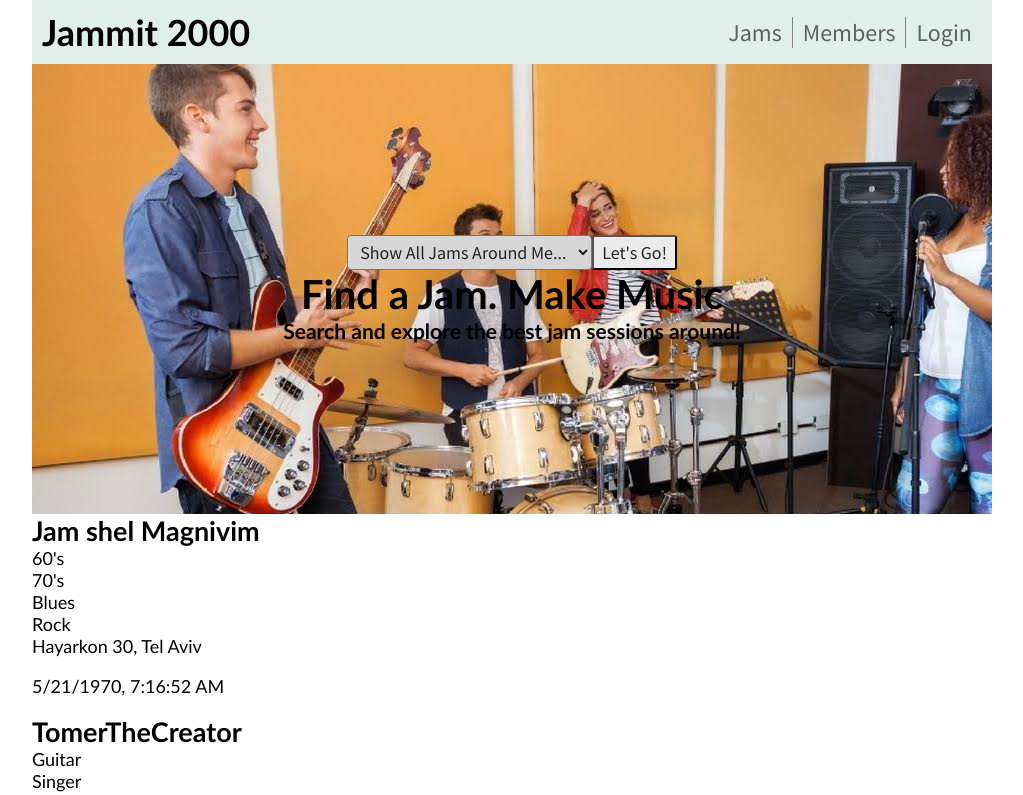
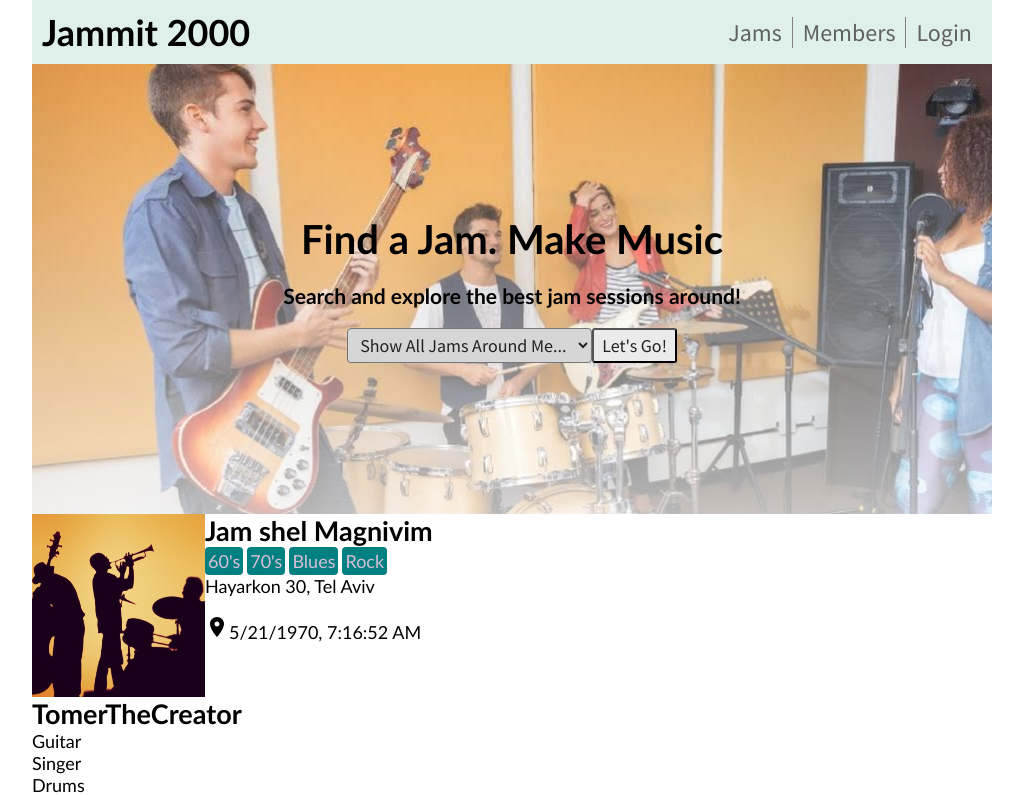
Before and after one commit to Evikk/jammit, a React (Create React App) app in the folder frontend/: page /#/ in a window 1280 px wide. Shown: the top 795 px of the page, without its empty margins (128-1151 px from the left). Built offline with nearby package versions, Linux system fonts and the light colour scheme.

Commit message:
jam preview design

```diff
--- /dev/null
+++ b/frontend/src/assets/styles/cmps/_JamPreview.scss
@@ -0,0 +1,17 @@
+.jam-card {
+
+}
+
+.jam-card-content {
+
+}
+
+.jam-card-tags {
+    grid-gap: 4px;
+    * {
+        border-radius: 4px;
+        background-color: teal;
+        padding: 3px;
+        color: thistle;
+    }
+}
--- a/frontend/src/assets/styles/main.scss
+++ b/frontend/src/assets/styles/main.scss
@@ -14,6 +14,7 @@
 
 // Components
 @import "cmps/Header";
+@import "cmps/JamPreview";
 
 //Views
 @import "views/HomePage";
--- a/frontend/src/assets/styles/views/_HomePage.scss
+++ b/frontend/src/assets/styles/views/_HomePage.scss
@@ -6,7 +6,10 @@
     flex-direction: column;
     align-items: center;
     justify-content: center;
-    background-image: url('../../img/jam-session.jpg');
+    background-image: linear-gradient(to bottom, rgba(228, 224, 224, 0.056), rgba(255, 255, 255, 0.714)),
+    url('../../img/jam-session.jpg');
+    grid-gap: 20px;
+    background-size: cover;
 }
 
 .hero-title {
--- a/frontend/src/cmps/JamPreview.jsx
+++ b/frontend/src/cmps/JamPreview.jsx
@@ -1,18 +1,21 @@
 import { useHistory } from "react-router-dom";
+import jamThumb from "../assets/img/jam-thumb.jpg"
+import LocationOnIcon from '@material-ui/icons/LocationOn';
+
 export function JamPreview({ jam }) {
     const history = useHistory()
     return (
-        <li className="jam-card">
-            {/* <img src={jam.img_url} className="jam-img" alt="jam"/> */}
-            <div className="jam-card-title" onClick={()=>history.push(`/jam/${jam._id}`)}>
+        <li className="jam-card flex">
+            <img src={jamThumb} className={jamThumb} alt="jam-thumbnail"/>
+            <div className="jam-card-content flex column" onClick={()=>history.push(`/jam/${jam._id}`)}>
                     <h2>{jam.title}</h2>
-            </div>
-            <div className="jam-card-badges">
-                <ul>{jam.tags.map((tag, idx) => {
-                    return <li key={idx}>{tag}</li>
-                })}</ul>
+
+            <ul className="jam-card-tags flex">{jam.tags.map((tag, idx) => {
+                return <li key={idx}>{tag}</li> })}
+            </ul>
+
                 <p>{jam.location.address}</p>
-                <p>{new Date(jam.startsAt).toLocaleString()}</p>
+                <p><LocationOnIcon/>{new Date(jam.startsAt).toLocaleString()}</p>
             </div>
         </li>
     );
--- a/frontend/src/pages/Home.jsx
+++ b/frontend/src/pages/Home.jsx
@@ -21,14 +21,14 @@ class _Home extends Component {
     return (
       <div className="home">
         <div className="hero-section">
+          <h1 className="hero-title fs40">Find a Jam. Make Music</h1>
+          <h3 className="hero-subtitle">Search and explore the best jam sessions around!</h3>
           <div className="call-to-action">
             <select className="jams-filter" name="filterBy" id="">
               <option value="">Show All Jams Around Me...</option>
             </select>
             <button className="call-to-action-btn">Let's Go!</button>
           </div>
-          <h1 className="hero-title fs40">Find a Jam. Make Music</h1>
-          <h3 className="hero-subtitle">Search and explore the best jam sessions around!</h3>
         </div>
         <JamList jams={jams}/>
         <UserList users={users}/>
```
Also changed, not shown: frontend/src/assets/img/jam-thumb.jpg (added), 1 other file (tests, documents, lock files or other folders).
